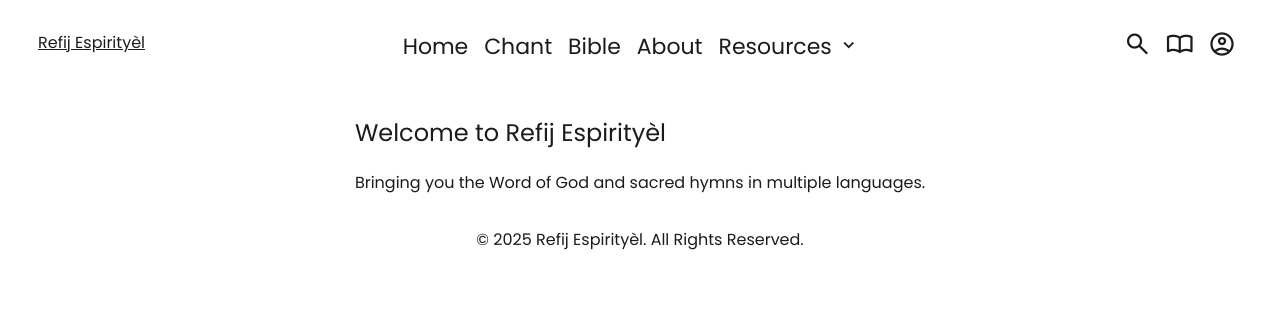
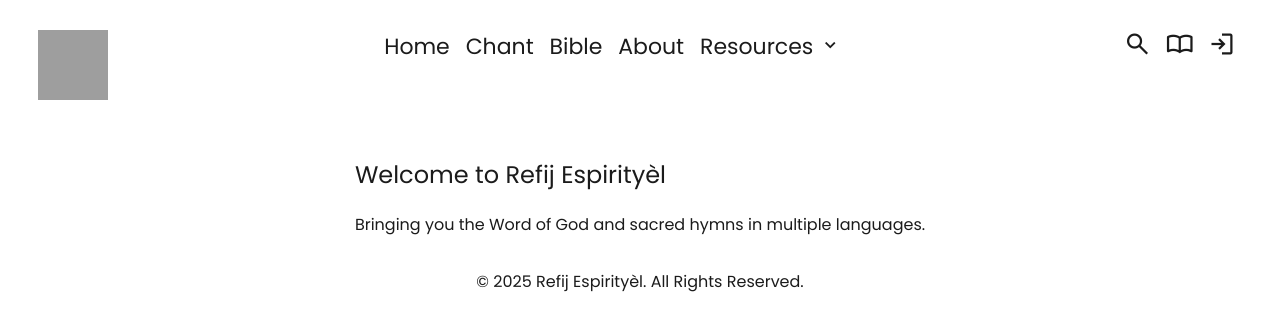
Before and after one commit to cjpx/PathOfGrace, a Django app: page / in a window 1280 px wide. Shown: the top 331 px of the page. Run offline with Django 5.2, Linux system fonts and the light colour scheme; grey boxes are pictures that could not be loaded.

Commit message:
feat: adde login/logout route

```diff
--- a/chant/templates/chant/base.html
+++ b/chant/templates/chant/base.html
@@ -23,6 +23,11 @@
     <!-- Custom CSS -->
     <link rel="stylesheet" type="text/css" href="{% static 'chant/main.css' %}">
     <link rel="stylesheet" type="text/css" href="{% static 'chant/chant_home.css' %}">
+    <link rel="stylesheet" type="text/css" href="{% static 'users/css/login.css' %}">
+    <link rel="stylesheet" type="text/css" href="{% static 'users/css/register.css' %}">
+    <link rel="stylesheet" type="text/css" href="{% static 'users/css/profile.css' %}">
+    <link rel="stylesheet" type="text/css" href="{% static 'users/js/profile_preview.js' %}">
+
 </head>
 <body>
 
@@ -30,7 +35,7 @@
     <header>
         <nav class="navbar">
             <div class="logo">
-                <a href="{% url 'r_base' %}">Refij Espirityèl</a>
+                <a href="{% url 'r_base' %}"><img src="{% static 'chant/images/logo.svg' %}" alt="Logo" srcset="" style="width: 70px; height: 70px;"></a>
             </div>
             <ul class="nav-links">
                 <li><a href="{% url 'r_base' %}">Home</a></li>
@@ -49,7 +54,19 @@
             <div class="nav-icons">
                 <a href="#"><i class="material-symbols-outlined" translate="no">search</i></a>
                 <a href="#"><i class="material-symbols-outlined"    translate="no">import_contacts</i></a>
-                <a href="#"><i class="material-symbols-outlined"    translate="no">account_circle</i></a>
+                {% if request.user.is_authenticated %}
+                    <form method="POST" action="{% url 'logout' %}">
+                        {% csrf_token %}
+                        <button type="submit" style="padding: 0; margin: 0; border: none;">
+                            <i class="material-symbols-outlined" translate="no">logout</i>
+                        </button>
+                    </form >
+                    <p>{{ user.username }}</p>
+                {% else %}
+                    <a href="{% url 'login' %}"><i class="material-symbols-outlined" translate="no">login</i></a>
+                {% endif %}
+
+
             </div>
         </nav>
     </header>
```
